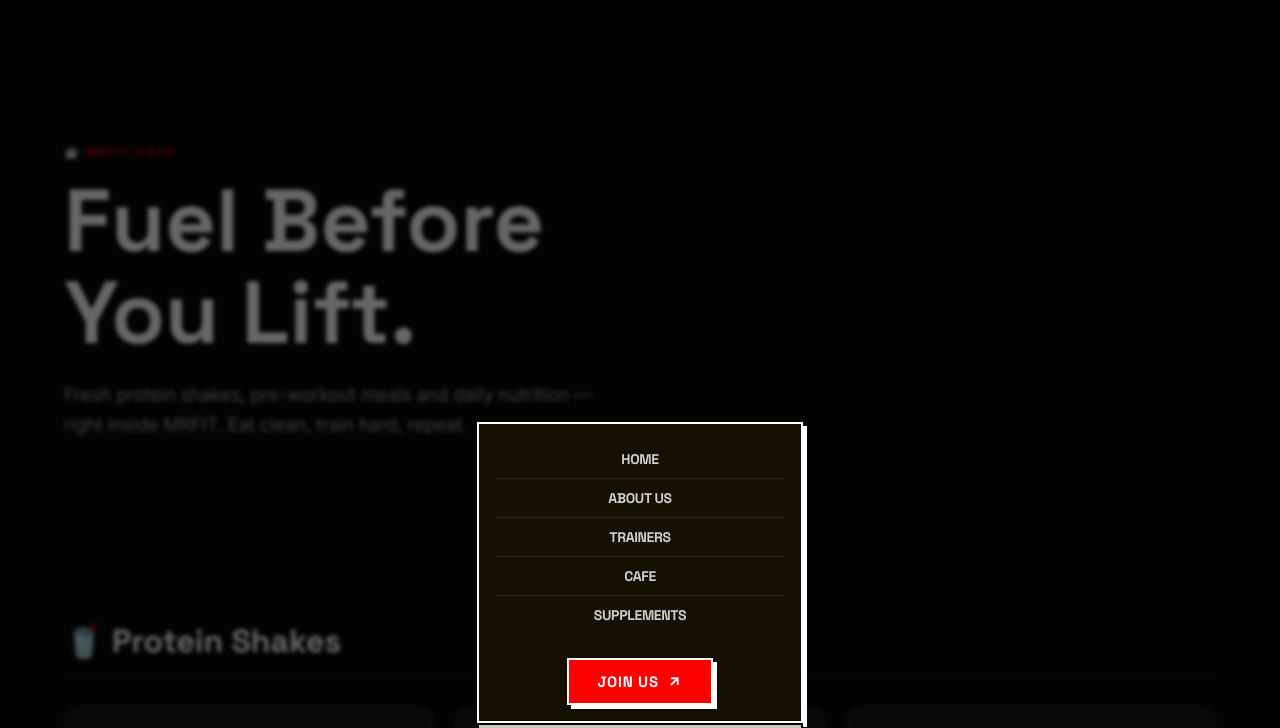
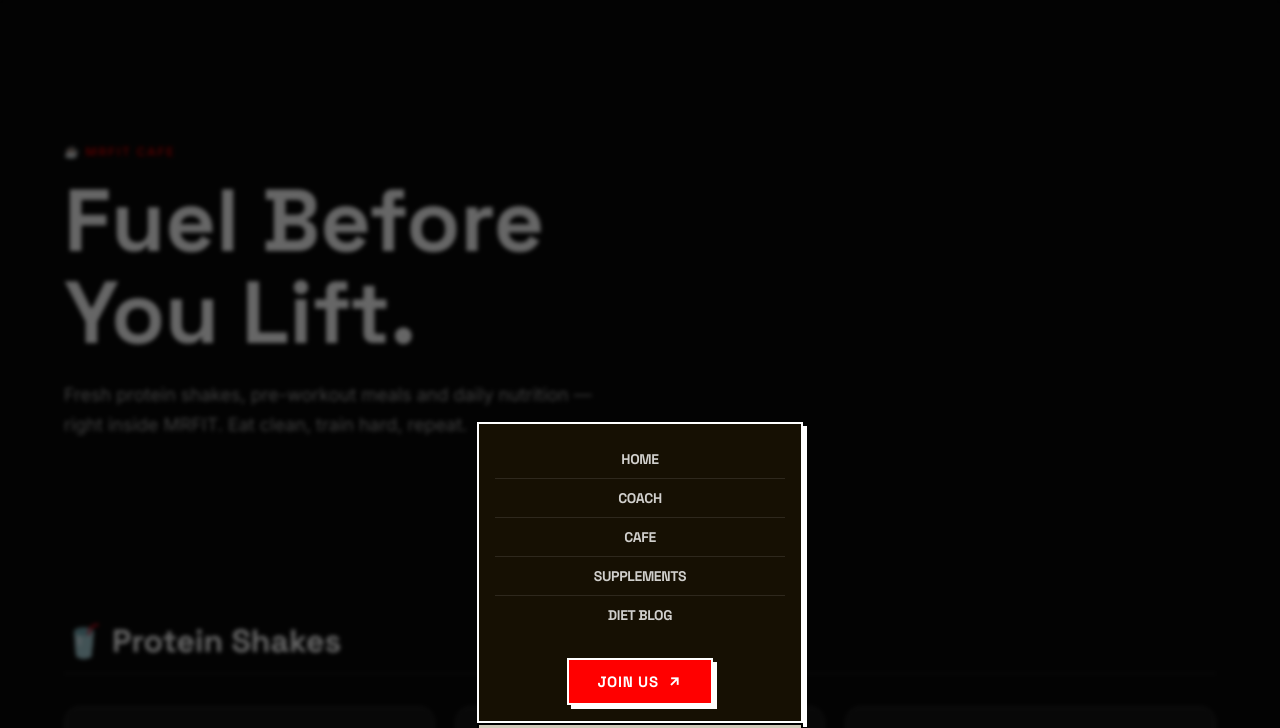
Before and after one commit to meowkiteow/mrfit, a plain HTML site: page cafe.html in a window 1280 px wide. Both pictures are taken after a click on the button 517 px from the left and 749 px from the top of the page. Shown: the top 728 px of the page. Drawn offline with nearby package versions, Linux system fonts and the light colour scheme.

Commit message:
Fix: Standardize navbar links across all pages

```diff
--- a/cafe.html
+++ b/cafe.html
@@ -313,10 +313,10 @@
         <div class="nav-menu-inner">
             <div class="nav-links">
                 <a href="index.html" class="nav-link"><span>HOME</span></a>
-                <a href="about.html" class="nav-link"><span>ABOUT US</span></a>
-                <a href="trainers.html" class="nav-link"><span>TRAINERS</span></a>
+                <a href="trainers.html" class="nav-link"><span>COACH</span></a>
                 <a href="cafe.html" class="nav-link"><span>CAFE</span></a>
                 <a href="supplements.html" class="nav-link"><span>SUPPLEMENTS</span></a>
+                <a href="blog.html" class="nav-link"><span>DIET BLOG</span></a>
             </div>
             <a href="join.html" class="nav-cta">JOIN US <i class="ri-arrow-right-up-line"></i></a>
         </div>
```
Also changed, not shown: blog.html (+2 -1 lines), supplements.html (+2 -1 lines), trainers.html (+1 -1 lines).
